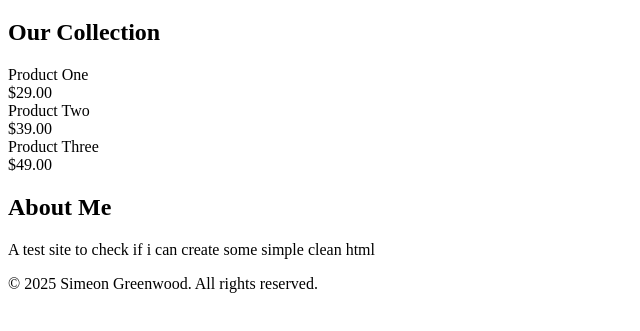
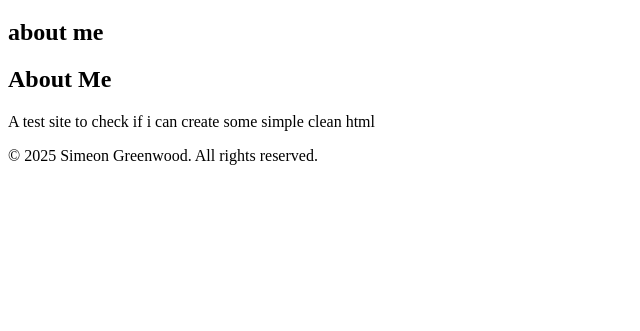
Before and after one commit to Sim3dn/Sim3dn.github.io, a plain HTML site: page index.html in a window 1280 px wide. Shown: the part 61-392 px from the top of the page, without its empty margins (0-640 px from the left). Drawn offline with Linux system fonts and the light colour scheme.

Commit message:
Update index.html

```diff
--- a/index.html
+++ b/index.html
@@ -13,22 +13,10 @@
 
 <main>
   <section>
-    <h2>Our Collection</h2>
-    <div class="products">
-      <div class="product-card">
-        <div class="product-image"></div>
-        <div class="product-title">Product One</div>
-        <div class="product-price">$29.00</div>
-      </div>
-      <div class="product-card">
-        <div class="product-image"></div>
-        <div class="product-title">Product Two</div>
-        <div class="product-price">$39.00</div>
-      </div>
-      <div class="product-card">
-        <div class="product-image"></div>
-        <div class="product-title">Product Three</div>
-        <div class="product-price">$49.00</div>
+    <h2>about me</h2>
+    <div class="where i work">
+      <div class="The Senator Group">
+        <div class="hero-image"></div>
       </div>
     </div>
   </section>
```
